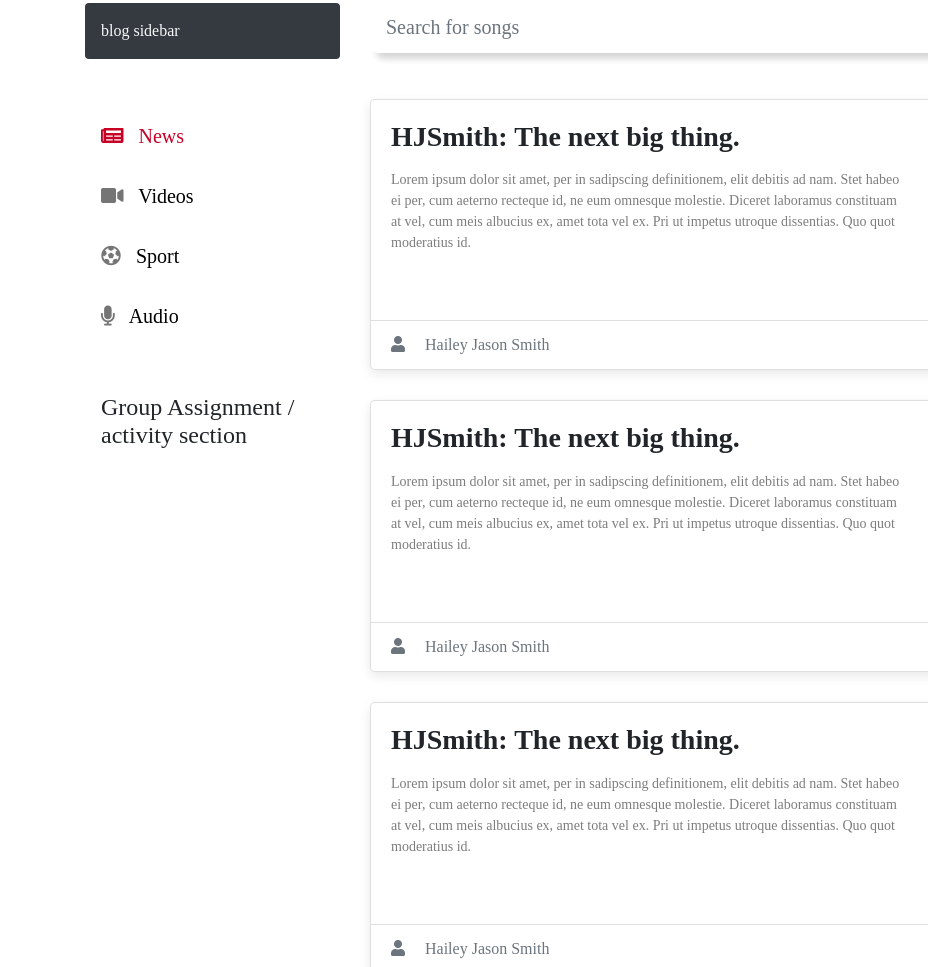
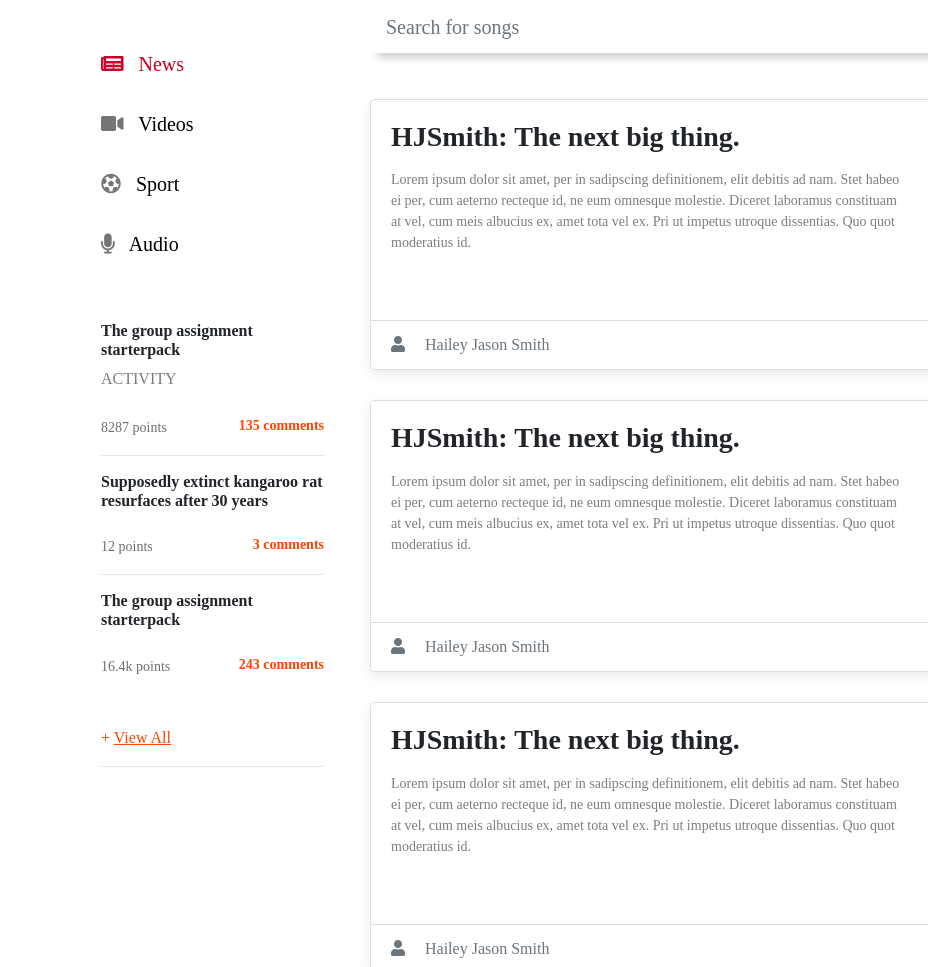
Before and after one commit to dhaveed/pier, a plain HTML site: page browse.html in a window 1280 px wide. Shown: the part 425-1392 px from the top of the page, 0-928 px from the left. Drawn offline with Linux system fonts and the light colour scheme; grey boxes are pictures that could not be loaded.

Commit message:
browse web layout 90% complete

```diff
--- a/assets/css/custom/global.css
+++ b/assets/css/custom/global.css
@@ -285,3 +285,38 @@ button#browse-search-btn{
 .browse-widget .categories li.category-item.active a, .browse-widget .categories li.category-item.active i{
     color: #c80026 !important;
 }
+
+.blog-sidebar .posts-widget{
+    position: relative;
+}
+
+.blog-sidebar .posts-widget .sidebar-post .post-title{
+    font-weight: bold;
+    /* font-size: 16px; */
+}
+
+.blog-sidebar .posts-widget .sidebar-post .post-type{
+    text-transform: uppercase;
+    color: #7d7d7d;
+}
+
+.blog-sidebar .posts-widget .sidebar-post .post-impressions .points, .blog-sidebar .posts-widget .sidebar-post .post-impressions .comments {
+    display: inline-block;
+    font-size: 14px;
+    color: #707070
+}
+
+.blog-sidebar .posts-widget .sidebar-post .post-impressions .comments{
+    color: #ff4500;
+    float: right;
+    font-weight: bold;
+}
+
+.blog-sidebar .posts-widget .view-all a{
+    text-decoration: underline;
+    color: #ff4500;
+}
+
+.blog-sidebar .posts-widget .view-all span{
+    color: #ff4500;
+}
--- a/browse.html
+++ b/browse.html
@@ -73,13 +73,6 @@
         <div class="container">
             <div class="row pt-5">
                 <aside class="col-md-3 blog-sidebar">
-                    <div class="p-3 mb-3 bg-dark text-light rounded">
-                        <!-- <h4 class="font-italic">About</h4>
-                        <p class="mb-0">Etiam porta <em>sem malesuada magna</em> mollis euismod. Cras mattis consectetur
-                            purus sit amet fermentum. Aenean lacinia bibendum nulla sed consectetur.</p> -->
-                            blog sidebar
-                    </div>
-
                     <div class="p-3 browse-widget">
                         <ol class="list-unstyled mb-0 categories">
                             <li class="category-item active">
@@ -90,32 +83,85 @@
                             </li>
                             <li class="category-item">
                                 <a href="#">
-                                        <i class="fas fa-video"></i>
+                                    <i class="fas fa-video"></i>
                                     Videos
                                 </a>
                             </li>
                             <li class="category-item">
                                 <a href="#">
-                                        <i class="fas fa-futbol"></i>
+                                    <i class="fas fa-futbol"></i>
                                     Sport
                                 </a>
                             </li>
                             <li class="category-item">
                                 <a href="#">
-                                        <i class="fas fa-microphone"></i>
+                                    <i class="fas fa-microphone"></i>
                                     Audio
                                 </a>
                             </li>
                         </ol>
                     </div>
 
-                    <div class="p-3">
+                    <!-- <div class="p-3">
                         <h4 class="font-regular font-small">Group Assignment / activity section</h4>
-                        <!-- <ol class="list-unstyled">
+                        <ol class="list-unstyled">
                             <li><a href="#">GA item</a></li>
                             <li><a href="#">GA item</a></li>
                             <li><a href="#">GA item</a></li>
-                        </ol> -->
+                        </ol>
+                    </div> -->
+                    <div class="m-3 posts-widget">
+                        <div class="sidebar-post">
+                            <h6 class="post-title">The group assignment starterpack</h6>
+                            <p class="post-type">Activity</p>
+                            <div class="post-impressions mt-4">
+                                <div class="points">
+                                    <span>8287 points</span>
+                                </div>
+                                <div class="comments">
+                                    <span>135 comments</span>
+                                </div>
+                            </div>
+                        </div>
+
+                        <hr class="divider mb-3 mt-3" />
+
+                        <div class="sidebar-post">
+                            <h6 class="post-title">Supposedly extinct kangaroo rat resurfaces after 30 years</h6>
+                            <p class="post-type"></p>
+                            <div class="post-impressions mt-4">
+                                <div class="points">
+                                    <span>12 points</span>
+                                </div>
+                                <div class="comments">
+                                    <span>3 comments</span>
+                                </div>
+                            </div>
+                        </div>
+
+                        <hr class="divider mb-3 mt-3" />
+
+                        <div class="sidebar-post">
+                            <h6 class="post-title">The group assignment starterpack</h6>
+                            <p class="post-type"></p>
+                            <div class="post-impressions mt-4">
+                                <div class="points">
+                                    <span>16.4k points</span>
+                                </div>
+                                <div class="comments">
+                                    <span>243 comments</span>
+                                </div>
+                            </div>
+                        </div>
+
+                        <div class="view-all mt-5">
+                            <span>
+                                +
+                                <a href="#">View All</a>
+                            </span>
+                        </div>
+
+                        <hr class="divider mb-3 mt-3" />
                     </div>
                 </aside><!-- /.blog-sidebar -->
 
@@ -136,8 +182,7 @@
                                         class="form-control form-control-lg" id="browse-search-input"
                                         placeholder="Search for songs">
                                     <div class="input-group-append">
-                                        <button class="btn btn-primary" type="button"
-                                            id="browse-search-btn">
+                                        <button class="btn btn-primary" type="button" id="browse-search-btn">
                                             <span style="font-size: 20px;">
                                                 <i class="fas fa-search"></i>
                                             </span>
```
Also changed, not shown: assets/images/HJS1.png (added), assets/images/hjsmith-08.png (added), assets/images/hjsmith-08@2x.png (added), assets/images/hjsmith-08@3x.png (added).
